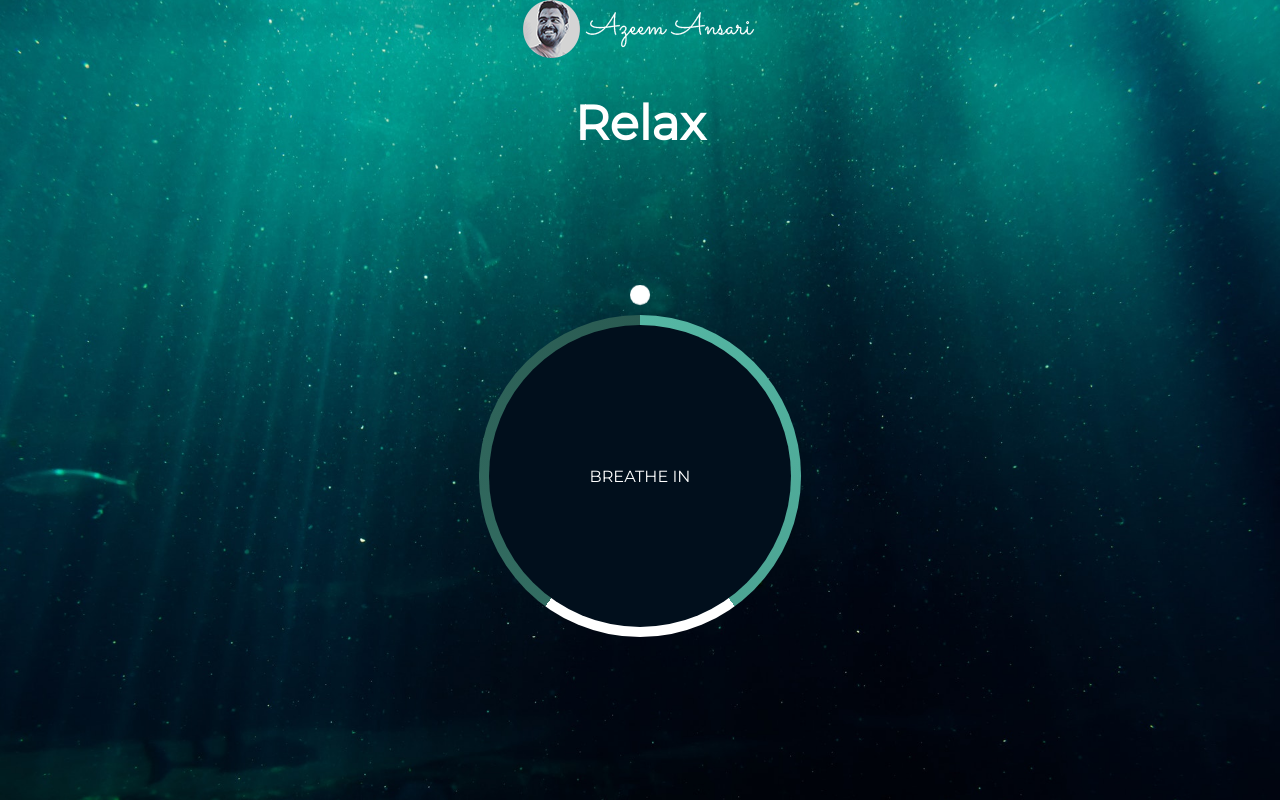
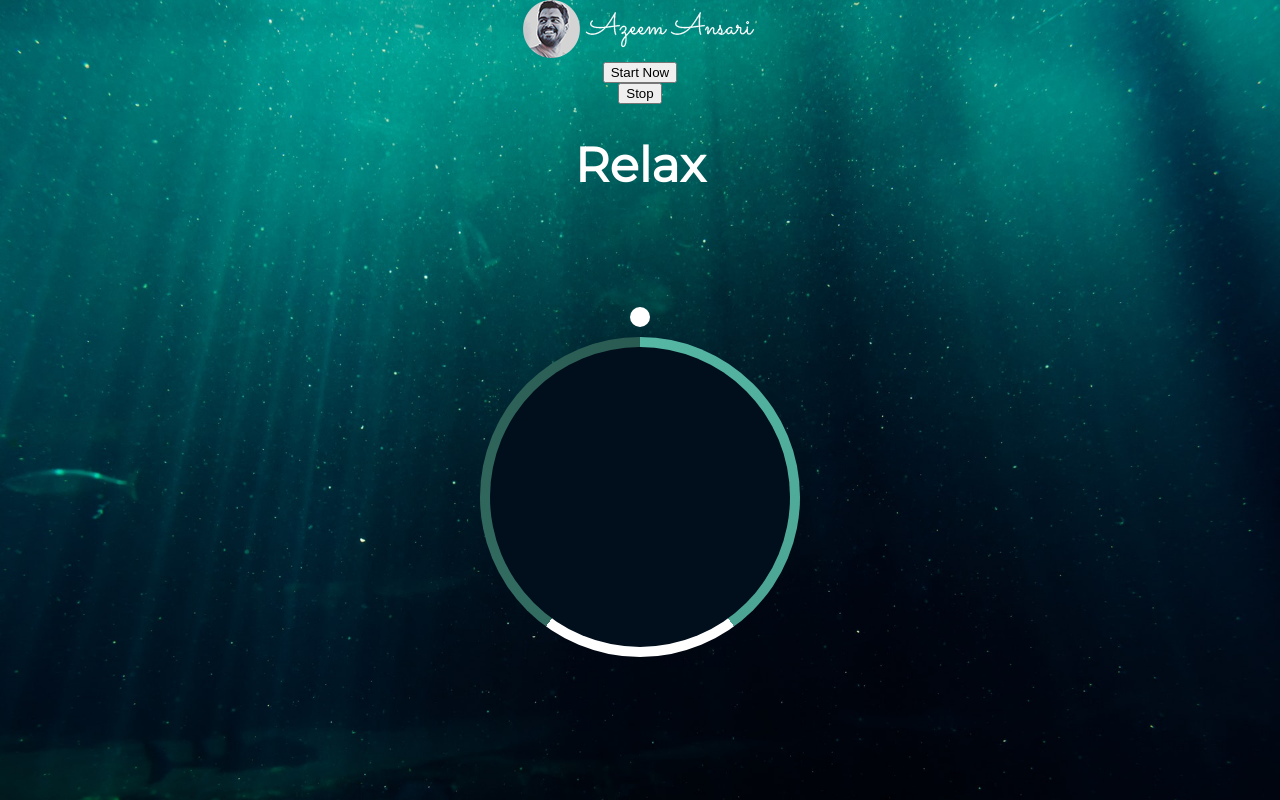
Before and after one commit to AzeemAnsari/React-Relaxer-App, a React (Create React App) app: page / in a window 1280 px wide. Built offline with nearby package versions, Linux system fonts and the light colour scheme.

Commit message:
click to start function added

```diff
--- a/src/App.css
+++ b/src/App.css
@@ -81,8 +81,11 @@
   left: 140px;
   width: 20px;
   height: 190px;
+  transform-origin: bottom center;
+}
+
+.pointer-container.start{
   animation: rotate 7.5s linear forwards infinite;
-  transform-origin: bottom center;
 }
 
 @keyframes rotate {
--- a/src/App.js
+++ b/src/App.js
@@ -1,18 +1,24 @@
 import React from 'react';
 import './App.css';
-import Logo from './logo.png'
+import Logo from './logo.png';
 
 
 class App extends React.Component {
 
-  state = {direction : "grow", text: "Breathe In!"}
+  state = {direction : '', text:'', pointer: ''}
 
-   componentDidMount(){
+   startNow = () => {
      this.breathAnimation()
      setInterval(() => {
        this.breathAnimation()
      }, 7500)
    }
+
+   stop = () => {
+    clearInterval(this.myInterval)
+   }
+
+
 
    breatheIn(){
      this.setState({
@@ -39,6 +45,7 @@
     const totalTime = 7500;
     const breatheTime = (totalTime / 5) * 2;
     const holdTime = totalTime / 5;
+    this.setState({pointer: 'start'})
     this.breatheIn()
 
     setTimeout(() => {
@@ -52,18 +59,18 @@
 
   render(){
 
-
-
   return (
     <div className="main">
     <div><img src={Logo} alt="Azeem Ansari" /></div>
+    <button onClick={this.startNow}>Start Now</button>
+    <button onClick={this.stop}>Stop</button>
     <h1>Relax</h1>
-    <div className={'container ' + this.state.direction}>
+    <div className={`container ${this.state.direction}`}>
       <div className="circle"></div>
 
       <p id="text">{this.state.text.toUpperCase()}</p>
 
-      <div className="pointer-container">
+      <div className={`pointer-container ${this.state.pointer}`}>
         <span className="pointer"></span>
       </div>
 
```
